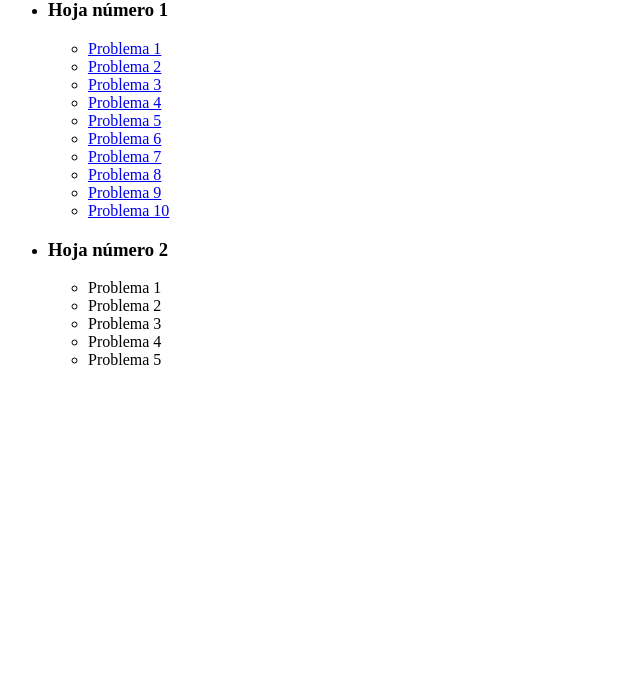
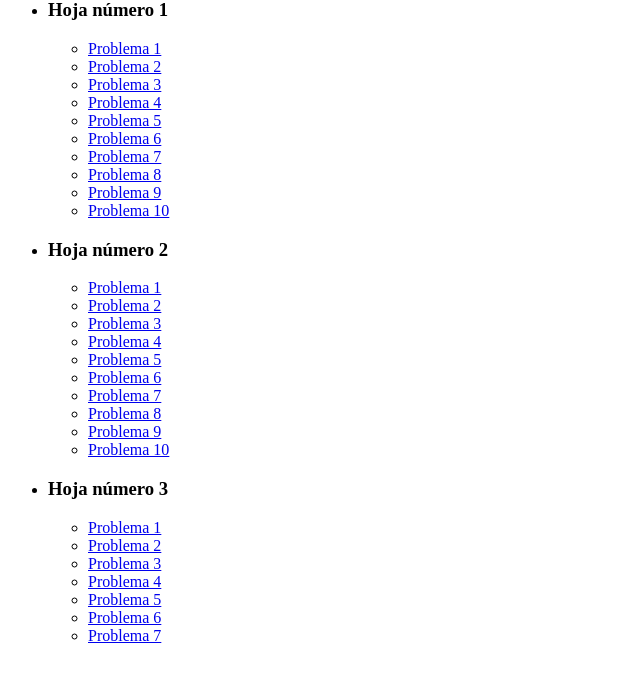
Before and after one commit to Sonjoaquin/proyecto, a PHP site: page / in a window 1280 px wide. Shown: the part 104-786 px from the top of the page, without its empty margins (0-640 px from the left). Run offline with PHP 8.4, Linux system fonts and the light colour scheme.

Commit message:
Segundo commit

```diff
--- /dev/null
+++ b/public/hoja2/ejercicio_2_6.php
@@ -0,0 +1 @@
+ejercicio6.php
--- a/public/index.php
+++ b/public/index.php
@@ -5,25 +5,42 @@
 		<h3>Hoja número 1</h3>
 		<ul>
 			<li><a href="hoja1/ejercicio_1_1.php">Problema 1</a></li>
-			<li><a href="ejercicio_1_2.php">Problema 2</a></li>
-			<li><a href="ejercicio_1_3.php">Problema 3</a></li>
-			<li><a href="hoja1/ejercicio_1_1.php">Problema 4</a></li>
-			<li><a href="hoja1/ejercicio_1_1.php">Problema 5</a></li>
-			<li><a href="hoja1/ejercicio_1_1.php">Problema 6</a></li>
-			<li><a href="hoja1/ejercicio_1_1.php">Problema 7</a></li>
-			<li><a href="hoja1/ejercicio_1_1.php">Problema 8</a></li>
-			<li><a href="hoja1/ejercicio_1_1.php">Problema 9</a></li>
-			<li><a href="hoja1/ejercicio_1_1.php">Problema 10</a></li>
+			<li><a href="hoja1/ejercicio_1_2.php">Problema 2</a></li>
+			<li><a href="hoja1/ejercicio_1_3.php">Problema 3</a></li>
+			<li><a href="hoja1/ejercicio_1_4.php">Problema 4</a></li>
+			<li><a href="hoja1/ejercicio_1_5.php">Problema 5</a></li>
+			<li><a href="hoja1/ejercicio_1_6.php">Problema 6</a></li>
+			<li><a href="hoja1/ejercicio_1_7.php">Problema 7</a></li>
+			<li><a href="hoja1/ejercicio_1_8.php">Problema 8</a></li>
+			<li><a href="hoja1/ejercicio_1_9.php">Problema 9</a></li>
+			<li><a href="hoja1/ejercicio_1_10.php">Problema 10</a></li>
 		</ul>
 	</li>
 	<li>
 		<h3>Hoja número 2</h3>
 		<ul>
-			<li>Problema 1</li>
-			<li>Problema 2</li>
-			<li>Problema 3</li>
-			<li>Problema 4</li>
-			<li>Problema 5</li>
+			<li><a href="hoja2/ejercicio_2_1.php">Problema 1</a></li>
+			<li><a href="hoja2/ejercicio_2_2.php">Problema 2</a></li>
+			<li><a href="hoja2/ejercicio_2_3.php">Problema 3</a></li>
+			<li><a href="hoja2/ejercicio_2_4.php">Problema 4</a></li>
+			<li><a href="hoja2/ejercicio_2_5.php">Problema 5</a></li>
+			<li><a href="hoja2/ejercicio_2_6.php">Problema 6</a></li>
+			<li><a href="hoja2/ejercicio_2_7.php">Problema 7</a></li>
+			<li><a href="hoja2/ejercicio_2_8.php">Problema 8</a></li>
+			<li><a href="hoja2/ejercicio_2_9.php">Problema 9</a></li>
+			<li><a href="hoja2/ejercicio_2_10.php">Problema 10</a></li>
+		</ul>
+	</li>
+	<li>
+		<h3>Hoja número 3</h3>
+		<ul>
+			<li><a href="hoja3/ejercicio_2_1.php">Problema 1</a></li>
+			<li><a href="hoja3/ejercicio_2_2.php">Problema 2</a></li>
+			<li><a href="hoja3/ejercicio_2_3.php">Problema 3</a></li>
+			<li><a href="hoja3/ejercicio_2_4.php">Problema 4</a></li>
+			<li><a href="hoja3/ejercicio_2_5.php">Problema 5</a></li>
+			<li><a href="hoja3/ejercicio_2_6.php">Problema 6</a></li>
+			<li><a href="hoja3/ejercicio_2_7.php">Problema 7</a></li>
 		</ul>
 	</li>
 </ul>
```
Also changed, not shown: public/hoja2/ejercicio_2_8.php (added, +33 -0 lines), public/hoja3/ejercicio_3_4.php (added, +24 -0 lines).
